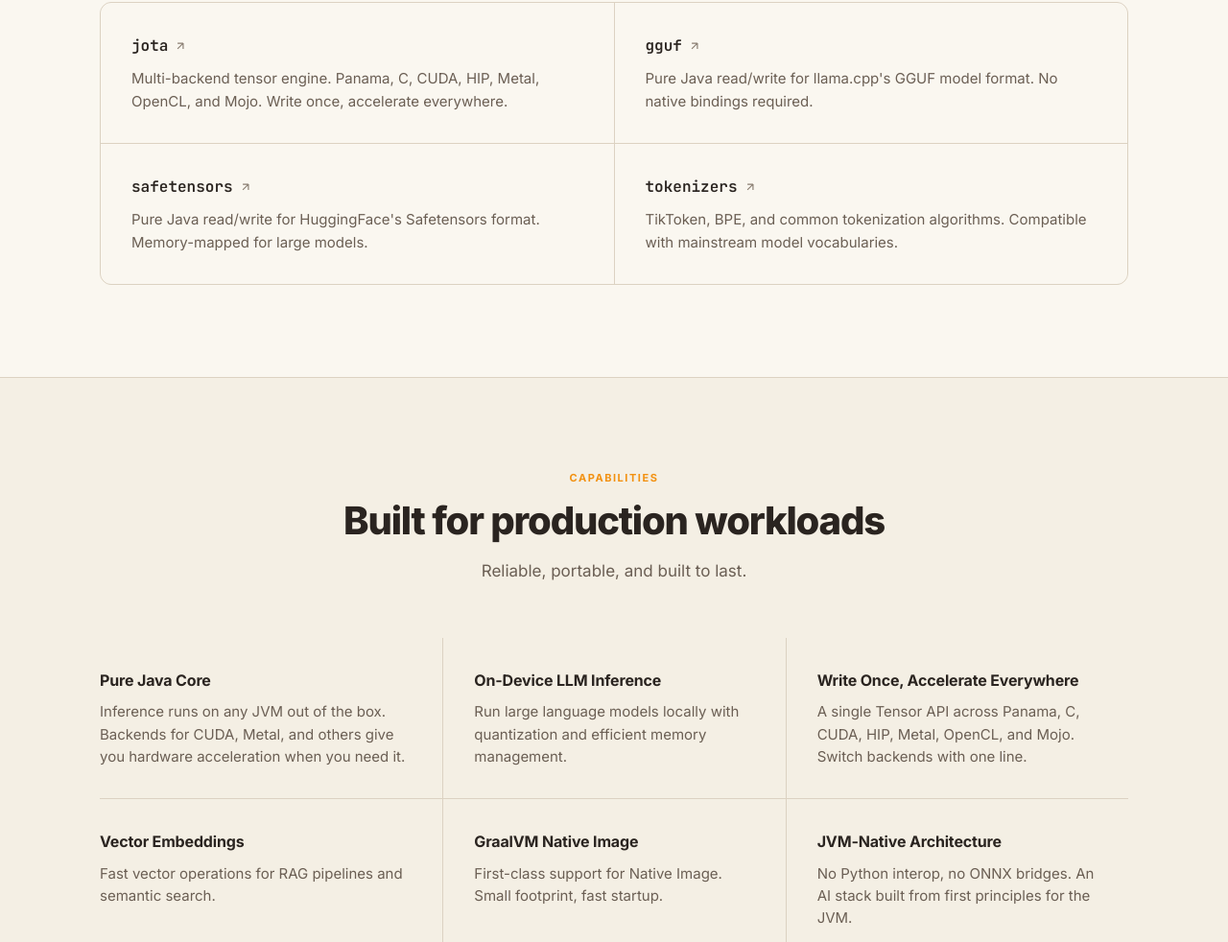
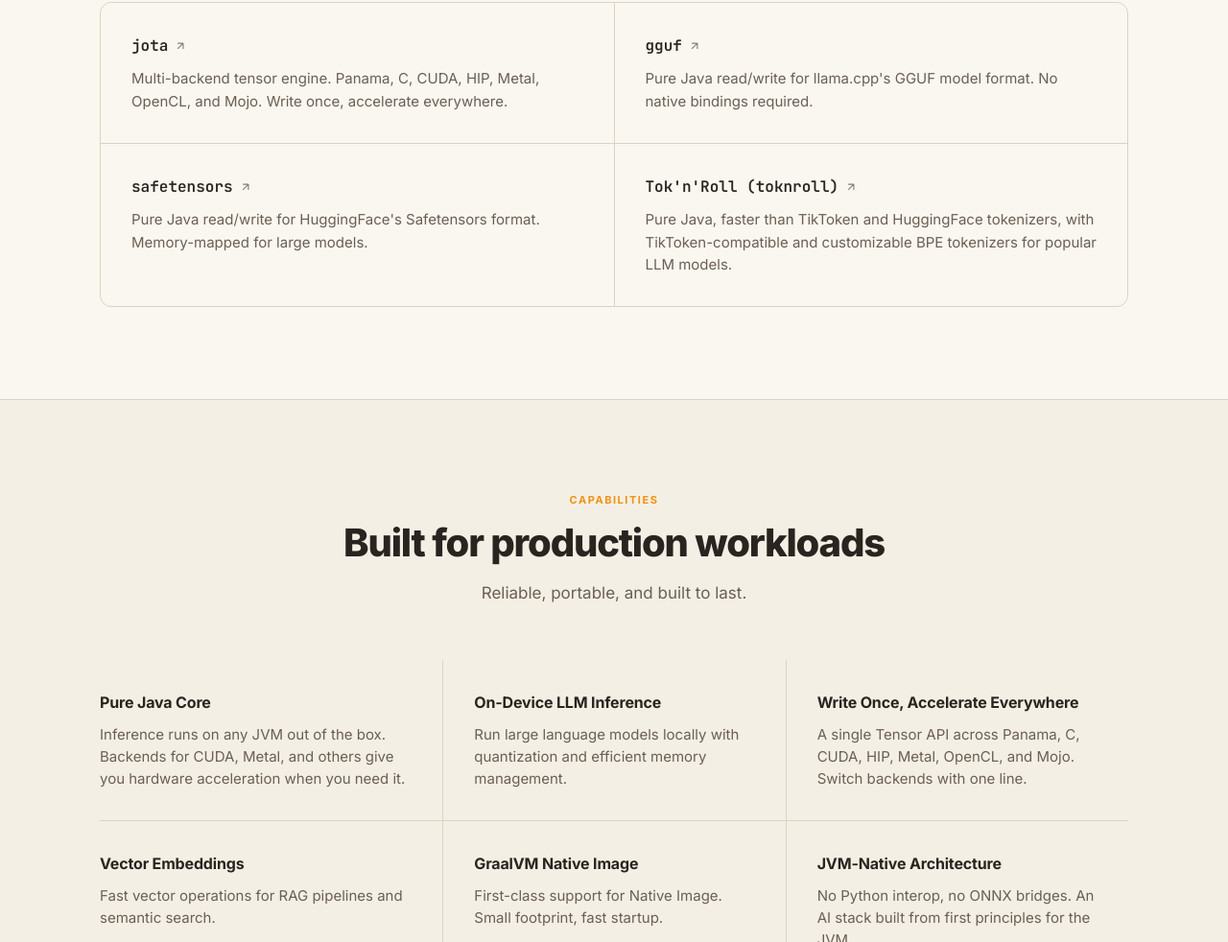
Before and after one commit to qxoticai/qxoticai.github.io, a plain HTML site: page index.html in a window 1280 px wide. Shown: the part 1070-2052 px from the top of the page at 96% size. Drawn offline with Linux system fonts and the light colour scheme.

Commit message:
Update README.

```diff
--- a/index.html
+++ b/index.html
@@ -599,11 +599,11 @@
                 </div>
 
                 <div class="stack-card">
-                    <a href="https://github.com/qxoticai/qxotic/tree/main/tokenizers" class="stack-card-name" target="_blank" rel="noopener noreferrer">
-                        tokenizers
+                    <a href="https://github.com/qxoticai/qxotic/tree/main/toknroll" class="stack-card-name" target="_blank" rel="noopener noreferrer">
+                        Tok'n'Roll (toknroll)
                         <svg viewBox="0 0 24 24" fill="none" stroke="currentColor" stroke-width="2"><path d="M7 17L17 7M17 7H7M17 7v10"/></svg>
                     </a>
-                    <p>TikToken, BPE, and common tokenization algorithms. Compatible with mainstream model vocabularies.</p>
+                    <p>Pure Java, faster than TikToken and HuggingFace tokenizers, with TikToken-compatible and customizable BPE tokenizers for popular LLM models.</p>
                 </div>
             </div>
         </div>
```
